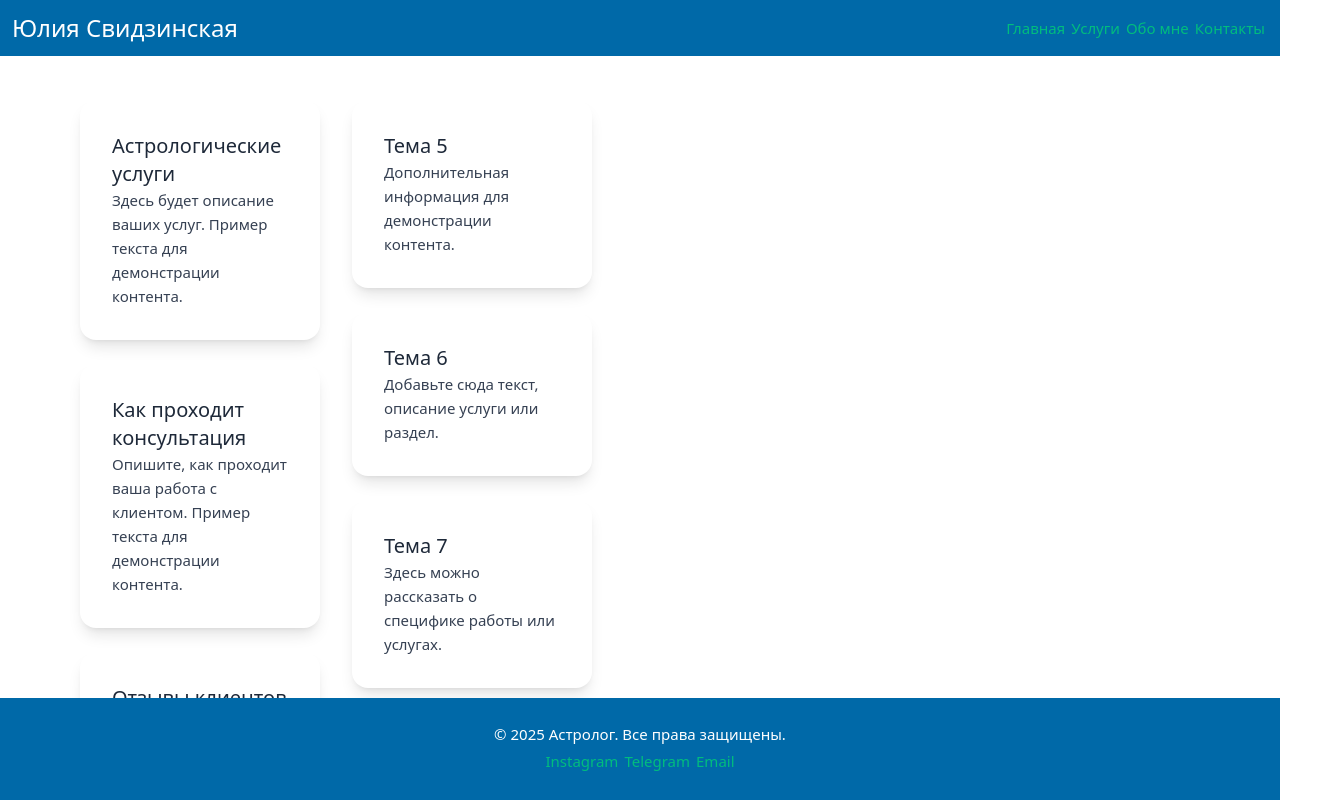
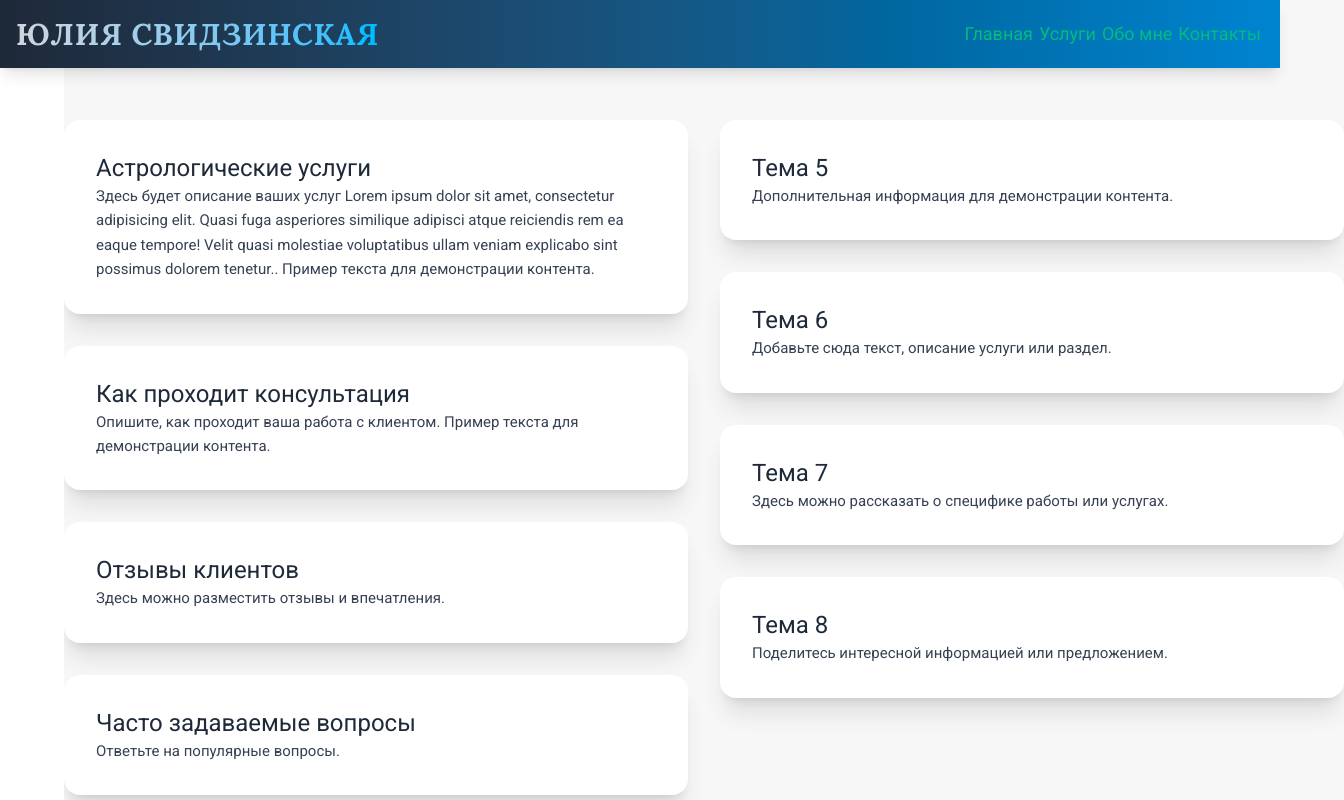
Before and after one commit to Jeefik/astronomy-website, a Vue app: page / in a window 1280 px wide. Shown: the top 800 px of the page, 1344 px wide, since content can reach past the window. Built offline with nearby package versions, Linux system fonts and the light colour scheme.

Commit message:
replace 1

```diff
--- a/src/App.vue
+++ b/src/App.vue
@@ -1,26 +1,28 @@
 <template>
-  <div id="app" class="min-h-screen flex flex-col font-sans">
+  <div id="app" class="w-full flex flex-col font-sans">
     <!-- Шапка -->
-    <header class="bg-sky-700 text-white p-3 fixed top-0 left-0 w-full z-50">
+    <header class="bg-gradient-to-r from-gray-800 to-sky-600 text-white p-4 fixed top-0 left-0 w-screen z-50 shadow-lg">
       <div class="container mx-auto flex justify-between items-center">
-        <h1 class="text-2xl font-bold">Юлия Свидзинская</h1>
+        <h1 class="text-3xl font-bold tracking-wide uppercase text-transparent bg-clip-text bg-gradient-to-r from-gray-300 to-sky-400">
+          Юлия Свидзинская
+        </h1>
 
         <!-- Меню для мобильных -->
-        <button @click="toggleMenu" class="lg:hidden text-white">
+        <button @click="toggleMenu" class="lg:hidden text-white text-2xl">
           ☰
         </button>
 
         <!-- Навигация на больших экранах -->
-        <nav class="space-x-4 hidden lg:flex">
-          <a href="#" class="hover:underline">Главная</a>
-          <a href="#" class="hover:underline">Услуги</a>
-          <a href="#" class="hover:underline">Обо мне</a>
-          <a href="#" class="hover:underline">Контакты</a>
+        <nav class="space-x-6 hidden lg:flex">
+          <a href="#" class="hover:underline text-lg">Главная</a>
+          <a href="#" class="hover:underline text-lg">Услуги</a>
+          <a href="#" class="hover:underline text-lg">Обо мне</a>
+          <a href="#" class="hover:underline text-lg">Контакты</a>
         </nav>
 
-        <!-- Выпадающее меню для мобильных (справа) -->
+        <!-- Выпадающее меню для мобильных -->
         <nav v-if="menuOpen"
-          class="lg:hidden absolute top-16 right-0 w-2/3 bg-purple-700 text-white p-4 transition-all duration-500 ease-in-out transform">
+          class="lg:hidden absolute top-16 right-0 w-2/3 bg-sky-800 text-white p-4 transition-all duration-500 ease-in-out transform">
           <a href="#" class="block py-2 hover:underline">Главная</a>
           <a href="#" class="block py-2 hover:underline">Услуги</a>
           <a href="#" class="block py-2 hover:underline">Обо мне</a>
@@ -30,58 +32,57 @@
     </header>
 
     <!-- Контент -->
-    <main class="flex-1 px-4 py-12 space-y-8">
-      <div class="flex justify-center w-full">
+    <main class="w-screen overflow-auto bg-gray-100">
+      <div class="flex justify-center w-full space-x-8">
         <!-- Левая часть секций -->
-        <div class="space-y-8 w-1/2">
-          <section class="bg-white shadow-lg p-8 rounded-2xl bg-opacity-80">
-            <h2 class="text-xl font-semibold mb-2 text-gray-800">Астрологические услуги</h2>
-            <p class="text-gray-700">Здесь будет описание ваших услуг. Пример текста для демонстрации контента.</p>
+        <div class="space-y-8 w-full lg:w-1/2">
+          <section class="bg-white shadow-xl p-8 rounded-3xl bg-opacity-90">
+            <h2 class="text-2xl font-semibold mb-4 text-gray-800">Астрологические услуги</h2>
+            <p class="text-gray-700 leading-relaxed">Здесь будет описание ваших услуг Lorem ipsum dolor sit amet, consectetur adipisicing elit. Quasi fuga asperiores similique adipisci atque reiciendis rem ea eaque tempore! Velit quasi molestiae voluptatibus ullam veniam explicabo sint possimus dolorem tenetur.. Пример текста для демонстрации контента.</p>
           </section>
-          <section class="bg-white shadow-lg p-8 rounded-2xl bg-opacity-80">
-            <h2 class="text-xl font-semibold mb-2 text-gray-800">Как проходит консультация</h2>
-            <p class="text-gray-700">Опишите, как проходит ваша работа с клиентом. Пример текста для демонстрации
-              контента.</p>
+          <section class="bg-white shadow-xl p-8 rounded-3xl bg-opacity-90">
+            <h2 class="text-2xl font-semibold mb-4 text-gray-800">Как проходит консультация</h2>
+            <p class="text-gray-700 leading-relaxed">Опишите, как проходит ваша работа с клиентом. Пример текста для демонстрации контента.</p>
           </section>
-          <section class="bg-white shadow-lg p-8 rounded-2xl bg-opacity-80">
-            <h2 class="text-xl font-semibold mb-2 text-gray-800">Отзывы клиентов</h2>
-            <p class="text-gray-700">Здесь можно разместить отзывы и впечатления.</p>
+          <section class="bg-white shadow-xl p-8 rounded-3xl bg-opacity-90">
+            <h2 class="text-2xl font-semibold mb-4 text-gray-800">Отзывы клиентов</h2>
+            <p class="text-gray-700 leading-relaxed">Здесь можно разместить отзывы и впечатления.</p>
           </section>
-          <section class="bg-white shadow-lg p-8 rounded-2xl bg-opacity-80">
-            <h2 class="text-xl font-semibold mb-2 text-gray-800">Часто задаваемые вопросы</h2>
-            <p class="text-gray-700">Ответьте на популярные вопросы.</p>
+          <section class="bg-white shadow-xl p-8 rounded-3xl bg-opacity-90">
+            <h2 class="text-2xl font-semibold mb-4 text-gray-800">Часто задаваемые вопросы</h2>
+            <p class="text-gray-700 leading-relaxed">Ответьте на популярные вопросы.</p>
           </section>
         </div>
 
         <!-- Правая часть секций -->
-        <div class="space-y-8 w-1/2">
-          <section class="bg-white shadow-lg p-8 rounded-2xl bg-opacity-80">
-            <h2 class="text-xl font-semibold mb-2 text-gray-800">Тема 5</h2>
-            <p class="text-gray-700">Дополнительная информация для демонстрации контента.</p>
+        <div class="space-y-8 w-full lg:w-1/2">
+          <section class="bg-white shadow-xl p-8 rounded-3xl bg-opacity-90">
+            <h2 class="text-2xl font-semibold mb-4 text-gray-800">Тема 5</h2>
+            <p class="text-gray-700 leading-relaxed">Дополнительная информация для демонстрации контента.</p>
           </section>
-          <section class="bg-white shadow-lg p-8 rounded-2xl bg-opacity-80">
-            <h2 class="text-xl font-semibold mb-2 text-gray-800">Тема 6</h2>
-            <p class="text-gray-700">Добавьте сюда текст, описание услуги или раздел.</p>
+          <section class="bg-white shadow-xl p-8 rounded-3xl bg-opacity-90">
+            <h2 class="text-2xl font-semibold mb-4 text-gray-800">Тема 6</h2>
+            <p class="text-gray-700 leading-relaxed">Добавьте сюда текст, описание услуги или раздел.</p>
           </section>
-          <section class="bg-white shadow-lg p-8 rounded-2xl bg-opacity-80">
-            <h2 class="text-xl font-semibold mb-2 text-gray-800">Тема 7</h2>
-            <p class="text-gray-700">Здесь можно рассказать о специфике работы или услугах.</p>
+          <section class="bg-white shadow-xl p-8 rounded-3xl bg-opacity-90">
+            <h2 class="text-2xl font-semibold mb-4 text-gray-800">Тема 7</h2>
+            <p class="text-gray-700 leading-relaxed">Здесь можно рассказать о специфике работы или услугах.</p>
           </section>
-          <section class="bg-white shadow-lg p-8 rounded-2xl bg-opacity-80">
-            <h2 class="text-xl font-semibold mb-2 text-gray-800">Тема 8</h2>
-            <p class="text-gray-700">Поделитесь интересной информацией или предложением.</p>
+          <section class="bg-white shadow-xl p-8 rounded-3xl bg-opacity-90">
+            <h2 class="text-2xl font-semibold mb-4 text-gray-800">Тема 8</h2>
+            <p class="text-gray-700 leading-relaxed">Поделитесь интересной информацией или предложением.</p>
           </section>
         </div>
       </div>
     </main>
 
     <!-- Футер -->
-    <footer class="bg-sky-700 text-center py-6 text-white w-full fixed bottom-0 left-0">
-      <p>© 2025 Астролог. Все права защищены.</p>
+    <footer class="bg-gradient-to-r from-sky-600 to-gray-800 text-center py-6 text-white w-full">
+      <p>© 2025 Астролог Юлия Свидзинская. Все права защищены.</p>
       <div class="flex justify-center space-x-6 mt-4">
-        <a href="#" class="text-blue-400 hover:text-blue-600">Instagram</a>
-        <a href="#" class="text-blue-400 hover:text-blue-600">Telegram</a>
-        <a href="#" class="text-blue-400 hover:text-blue-600">Email</a>
+        <a href="#" class="text-blue-300 hover:text-blue-500">Instagram</a>
+        <a href="#" class="text-blue-300 hover:text-blue-500">Telegram</a>
+        <a href="#" class="text-blue-300 hover:text-blue-500">Email</a>
       </div>
     </footer>
   </div>
@@ -90,7 +91,6 @@
 <script setup lang="ts">
 import { ref } from 'vue';
 
-// Стейт для управления открытием/закрытием меню на мобильных устройствах
 const menuOpen = ref(false);
 
 const toggleMenu = () => {
@@ -99,65 +99,51 @@ const toggleMenu = () => {
 </script>
 
 <style scoped>
-/* Контейнер для всего сайта, задаём минимальную высоту */
+/* Шрифты */
+@import url('https://fonts.googleapis.com/css2?family=Lora:wght@700&family=Roboto:wght@400&display=swap');
+
 #app {
+  font-family: 'Roboto', sans-serif;
   display: flex;
   flex-direction: column;
   min-height: 100vh;
   width: 100%;
 }
 
-/* Шапка растягивается на всю ширину */
-header {
-  width: 100%;
-  position: fixed;
-  top: 0;
-  left: 0;
-  z-index: 50;
+header h1 {
+  font-family: 'Lora', serif;
 }
 
-/* Чтобы контент не загораживался шапкой, отступаем сверху */
 main {
-  padding-top: 100px;
-  /* Увеличиваем отступ сверху, чтобы шапка не перекрывала контент */
+  padding-top: 120px;  /* Для того, чтобы контент не перекрывал шапку */
+  padding-bottom: 60px;  /* Для футера */
   flex-grow: 1;
-  /* Контент растягивается на оставшуюся высоту */
+  overflow-y: auto;
   display: flex;
   justify-content: center;
-  /* Выравнивание контента по центру */
   align-items: flex-start;
+  background-color: #f7f7f7; /* Светлый фон для контента */
 }
 
-/* Контент будет выровнен по центру с двумя колонками (левая и правая) */
 main .flex {
   display: flex;
   justify-content: space-between;
   align-items: flex-start;
   gap: 2rem;
-  /* Отступ между колонками */
 }
 
-/* Контейнер для секций с левой и правой стороны */
-main .flex>div {
-  width: 48%;
-  /* Контент занимает 48% ширины, оставляя отступ */
-  max-width: 100%;
-  /* Ограничиваем максимальную ширину */
+main .space-y-8 > section {
+  margin-bottom: 2rem;
+  padding: 2rem;
+  border-radius: 16px;
+  background-color: #ffffff;
 }
 
-/* Секции */
-main .space-y-8>section {
-  margin-bottom: 1.5rem;
-}
-
-/* Для футера */
 footer {
-  width: 100%;
-  /* Растягиваем футер на всю ширину */
-  position: fixed;
-  bottom: 0;
-  left: 0;
-  padding: 1.5rem;
+  position: relative;
+  padding: 2rem;
   text-align: center;
+  background: linear-gradient(90deg, rgba(14, 165, 233, 1) 0%, rgba(31, 41, 55, 1) 100%);
+  font-family: 'Roboto', sans-serif;
 }
 </style>
```
